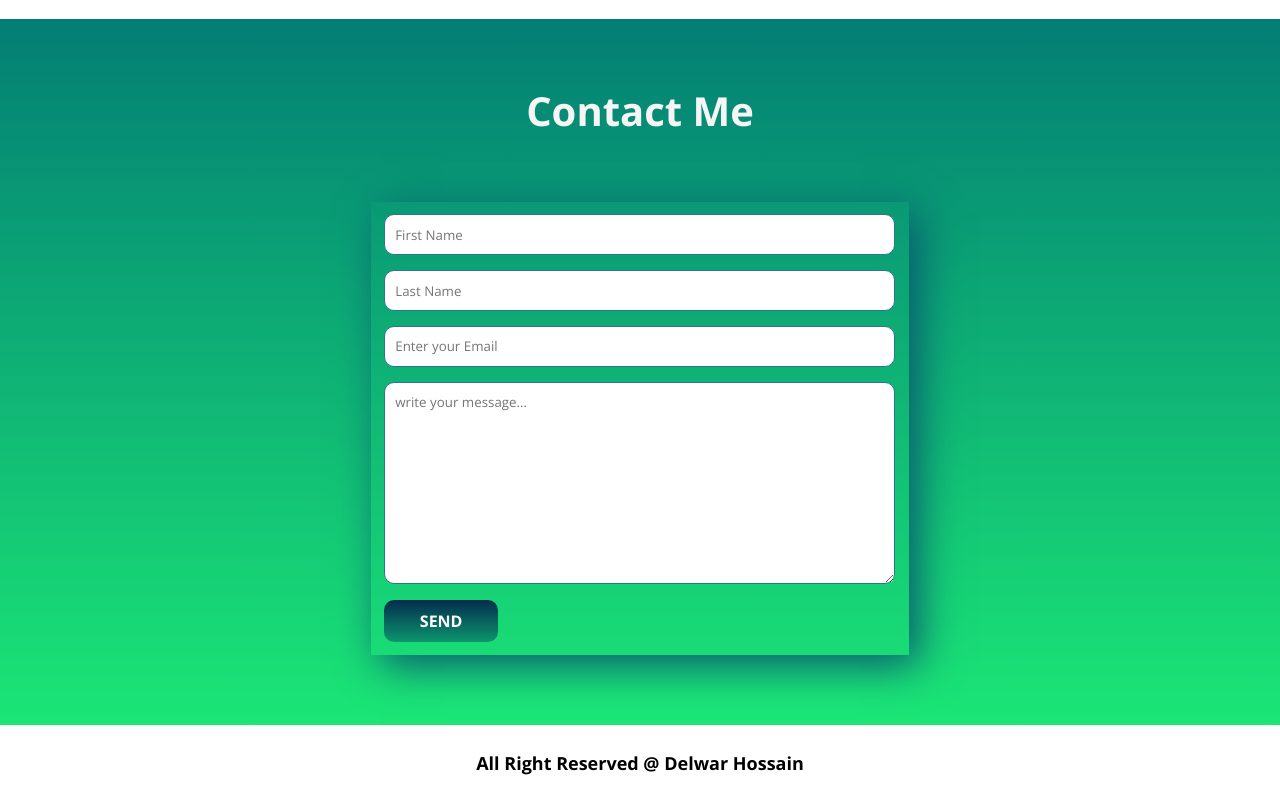
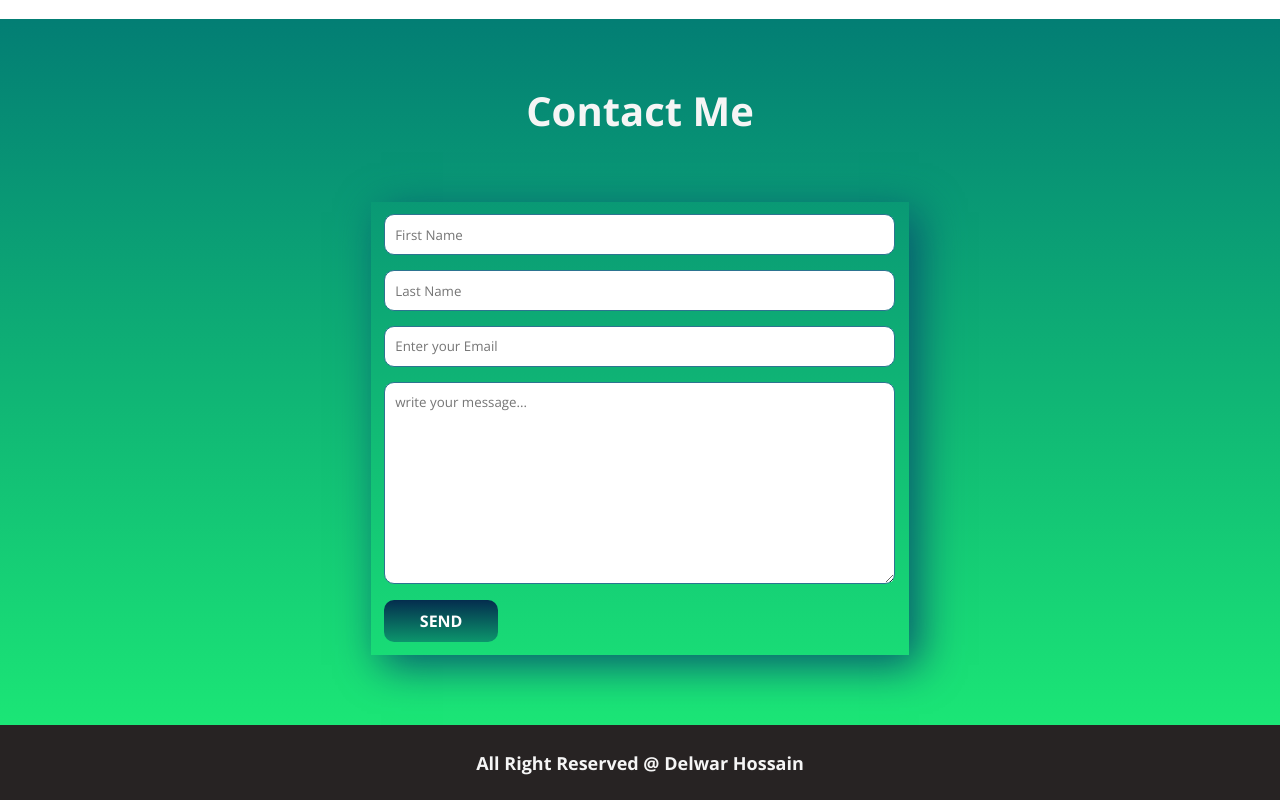
Before and after one commit to delwarJnu11/portfolio-practice, a plain HTML site: page index.html in a window 1280 px wide. Shown: the part 1295-2095 px from the top of the page. Drawn offline with nearby package versions, Linux system fonts and the light colour scheme.

Commit message:
footer bg

```diff
--- a/style.css
+++ b/style.css
@@ -101,9 +101,14 @@ textarea#text-area {
 }
 
 .footer-text{
+    color: whitesmoke;
     text-align: center;
     padding: 2%;
     font-size: 18px;
     font-weight: 600;
 
 }
+
+footer{
+    background-color: rgb(39, 35, 35);
+}
```
